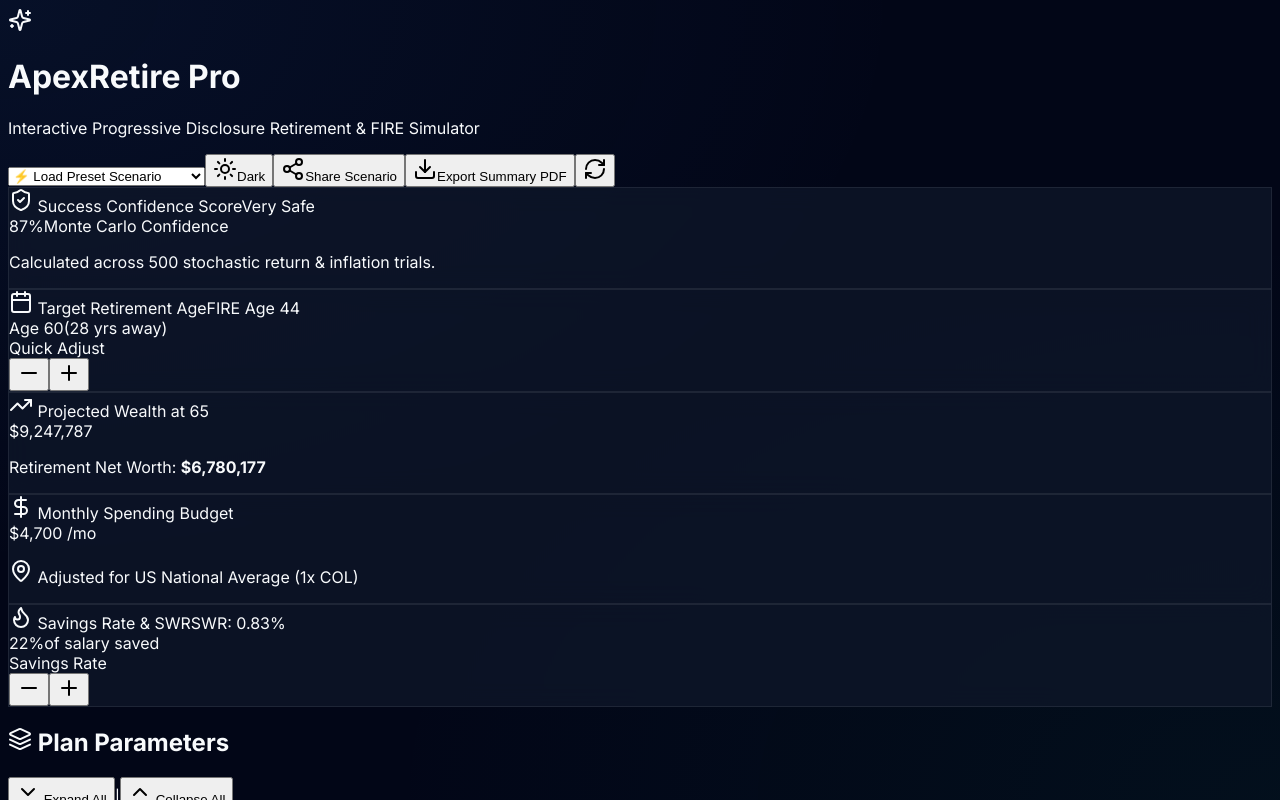
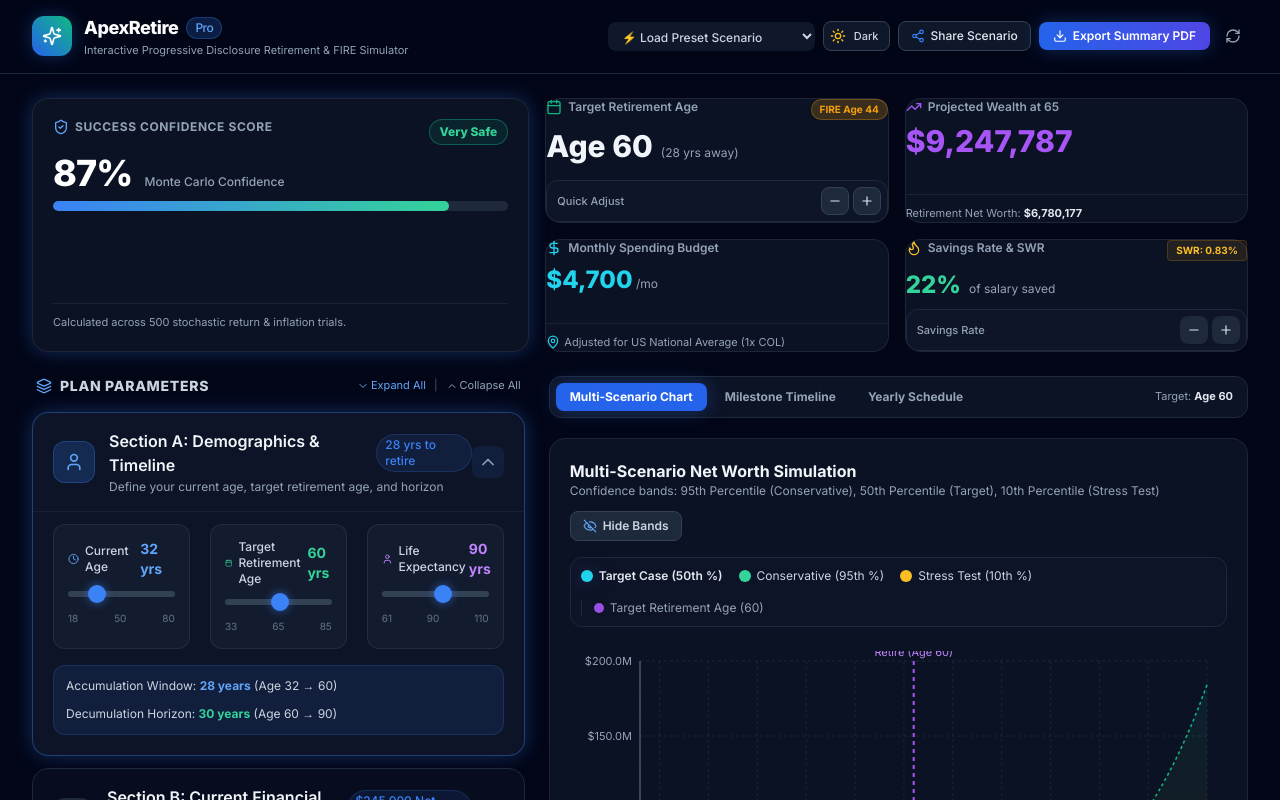
Before and after one commit to misterpear0904/retirement-calculator, a React (Vite) app: page / in a window 1280 px wide. Shown: the top 800 px of the page. Built offline with nearby package versions, Linux system fonts and the light colour scheme.

Commit message:
Fixing the incorrect tailwindcss. Fixing the removal of the bands

```diff
--- a/src/index.css
+++ b/src/index.css
@@ -1,6 +1,6 @@
-@tailwindcss base;
-@tailwindcss components;
-@tailwindcss utilities;
+@tailwind base;
+@tailwind components;
+@tailwind utilities;
 
 :root {
   --background: #020617;
```
Also changed, not shown: src/components/Dashboard/RetirementChart.tsx (+4 -6 lines).
